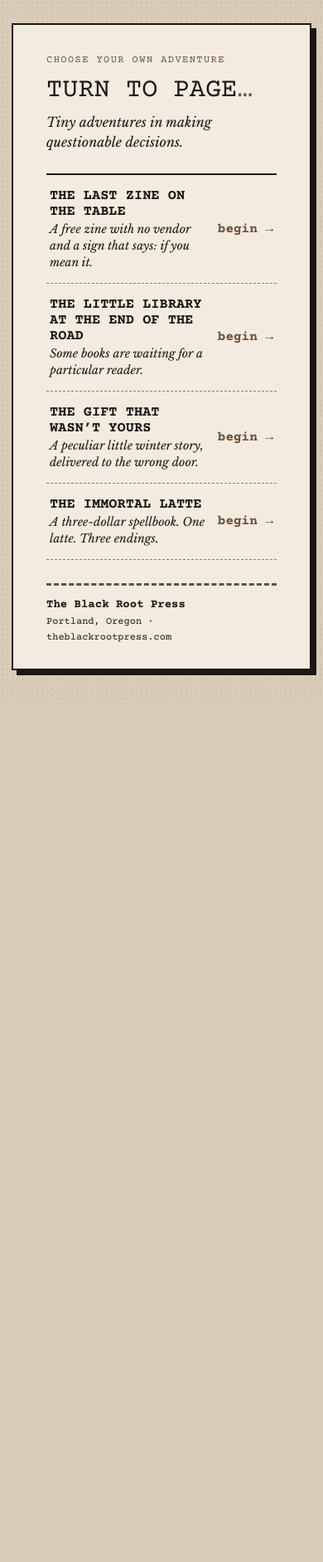
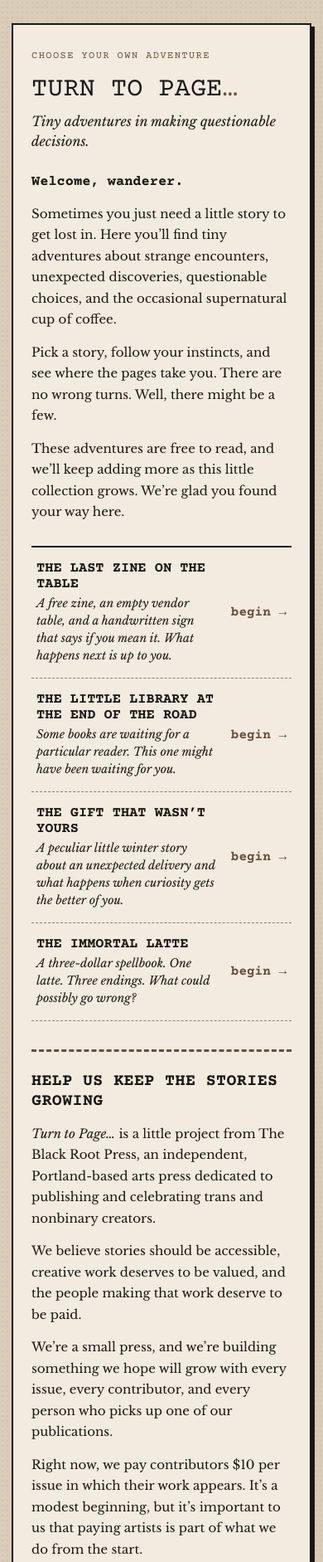
Before and after one commit to blackrootpress/choose-your-own, a plain HTML site: page index.html in a window 390 px wide. Shown: the top 1883 px of the page at 83% size. Before the commit the page ends 844 px from the top, so only its background shows below. Drawn offline with nearby package versions, Linux system fonts and the light colour scheme.

Commit message:
Update landing page: welcome text, story blurbs and support section
Add the new welcome and story descriptions, the Help us keep the stories
growing section with contributor sponsorship, PayPal donation buttons and
the PayPal QR code.

Co-Authored-By: Claude Opus 5.5 <noreply@anthropic.com>
Claude-Session: https://claude.ai/code/session_011mJdaFW3WBuFeGTujHMC2S

```diff
--- a/index.html
+++ b/index.html
@@ -4,25 +4,48 @@
 <meta charset="utf-8">
 <meta name="viewport" content="width=device-width, initial-scale=1">
 <title>Turn to Page… · The Black Root Press</title>
-<link href="https://fonts.googleapis.com/css2?family=Courier+Prime:wght@400;700&family=Libre+Baskerville:ital@0;1&display=swap" rel="stylesheet">
+<meta name="description" content="Tiny choose-your-own adventures from The Black Root Press, free to read.">
+<link href="https://fonts.googleapis.com/css2?family=Courier+Prime:wght@400;700&family=Libre+Baskerville:ital,wght@0,400;0,700;1,400&display=swap" rel="stylesheet">
 <style>
-:root{--paper:#F3EBDF;--sand:#E6DCCB;--ink:#1B1714;--accent:#6B4F3A;--muted:#8A7F72;--desk:#D9CCB8}
+:root{--paper:#F3EBDF;--cream:#FBF7F0;--sand:#E6DCCB;--ink:#1B1714;--accent:#6B4F3A;--muted:#8A7F72;--desk:#D9CCB8;
+  --mono:"Courier Prime",Courier,"Courier New",monospace;--serif:"Libre Baskerville",Georgia,serif}
 *{box-sizing:border-box}
-body{margin:0;min-height:100vh;background:var(--desk);color:var(--ink);font-family:"Libre Baskerville",Georgia,serif;
-  display:flex;justify-content:center;padding:28px 14px;background-image:radial-gradient(rgba(27,23,20,.05) 1px,transparent 1px);background-size:6px 6px}
-main{width:100%;max-width:560px;background:var(--paper);border:2px solid var(--ink);box-shadow:6px 6px 0 var(--ink);padding:36px 40px 28px;align-self:flex-start}
-.kicker{margin:0;font-family:"Courier Prime",monospace;font-size:12px;letter-spacing:.12em;text-transform:uppercase;color:var(--accent)}
-h1{margin:14px 0 8px;font-family:"Courier Prime",monospace;font-weight:400;font-size:clamp(32px,8vw,44px);text-transform:uppercase;line-height:1.05}
+body{margin:0;min-height:100vh;background:var(--desk);color:var(--ink);font-family:var(--serif);
+  display:flex;justify-content:center;padding:28px 14px 48px;background-image:radial-gradient(rgba(27,23,20,.05) 1px,transparent 1px);background-size:6px 6px}
+main{width:100%;max-width:600px;background:var(--paper);border:2px solid var(--ink);box-shadow:6px 6px 0 var(--ink);padding:38px 42px 30px;align-self:flex-start}
+.kicker{margin:0;font-family:var(--mono);font-size:12px;letter-spacing:.12em;text-transform:uppercase;color:var(--accent)}
+h1{margin:14px 0 8px;font-family:var(--mono);font-weight:400;font-size:clamp(32px,8vw,46px);text-transform:uppercase;line-height:1.05}
 h1 span{color:var(--accent)}
-.tag{margin:0 0 26px;font-style:italic;font-size:16px;line-height:1.5}
-ul{list-style:none;margin:0;padding:0;border-top:2px solid var(--ink)}
-li a{display:flex;justify-content:space-between;align-items:center;gap:14px;padding:16px 4px;border-bottom:1px dashed var(--muted);color:var(--ink);text-decoration:none}
-li a:hover{background:var(--sand)}
-li b{display:block;font-family:"Courier Prime",monospace;text-transform:uppercase;font-size:17px}
-li small{font-style:italic;font-size:14px}
-.go{flex:none;font-family:"Courier Prime",monospace;font-weight:700;color:var(--accent)}
-footer{margin-top:28px;padding-top:12px;border-top:3px dashed var(--accent);font-family:"Courier Prime",monospace;font-size:12px;line-height:1.6}
+.tag{margin:0 0 24px;font-style:italic;font-size:16px;line-height:1.5}
+p{font-size:15.5px;line-height:1.7;margin:0 0 14px}
+.welcome{margin:0 0 28px}
+.welcome .hello{font-family:var(--mono);font-weight:700;font-size:17px;margin-bottom:10px}
+h2{margin:0 0 14px;font-family:var(--mono);font-weight:700;font-size:20px;line-height:1.2;text-transform:uppercase;letter-spacing:.02em}
+ul.stories{list-style:none;margin:0 0 34px;padding:0;border-top:2px solid var(--ink)}
+.stories a{display:flex;justify-content:space-between;align-items:center;gap:16px;padding:16px 6px;border-bottom:1px dashed var(--muted);color:var(--ink);text-decoration:none;transition:background .15s}
+.stories a:hover,.stories a:focus-visible{background:var(--sand);outline:none}
+.stories b{display:block;font-family:var(--mono);text-transform:uppercase;font-size:17px;margin-bottom:3px}
+.stories small{display:block;font-style:italic;font-size:14px;line-height:1.5}
+.go{flex:none;font-family:var(--mono);font-weight:700;color:var(--accent);transition:transform .15s}
+.stories a:hover .go{transform:translateX(4px)}
+.support{border-top:3px dashed var(--accent);padding-top:24px}
+.sponsor{margin:22px 0 18px;padding:18px 20px 6px;background:var(--cream);border:2px solid var(--ink);box-shadow:4px 4px 0 var(--ink)}
+.sponsor h2{font-size:17px;margin-bottom:10px}
+.btns{display:flex;flex-wrap:wrap;gap:12px;margin:18px 0 6px}
+.btn{display:inline-block;border:2px solid var(--ink);background:var(--sand);color:var(--ink);text-decoration:none;padding:11px 16px;
+  font-family:var(--mono);font-weight:700;font-size:14.5px;box-shadow:3px 3px 0 var(--ink);transition:transform .1s,box-shadow .1s}
+.btn:hover{transform:translate(-1px,-1px);box-shadow:4px 4px 0 var(--ink)}
+.btn:active{transform:translate(2px,2px);box-shadow:1px 1px 0 var(--ink)}
+.btn.alt{background:var(--paper)}
+.qr{display:flex;gap:16px;align-items:center;margin:18px 0 22px;padding:14px;border:1px dashed var(--muted);background:var(--cream)}
+.qr img{width:150px;height:150px;flex:none;background:#fff;border:1px solid var(--ink)}
+.qr p{margin:0;font-size:14px;line-height:1.55}
+.signoff{margin-top:22px}
+.signoff p{margin:0 0 6px}
+footer{margin-top:18px;padding-top:12px;border-top:3px dashed var(--accent);font-family:var(--mono);font-size:12.5px;line-height:1.7}
 footer b{font-size:14px}
+footer a{color:var(--ink)}
+@media (max-width:480px){main{padding:28px 22px 24px;box-shadow:4px 4px 0 var(--ink)}p{font-size:15px}.qr{flex-direction:column;text-align:center}.btn{width:100%;text-align:center}}
 </style>
 </head>
 <body>
@@ -30,13 +53,52 @@ footer b{font-size:14px}
   <p class="kicker">Choose your own adventure</p>
   <h1>Turn to Page<span>…</span></h1>
   <p class="tag">Tiny adventures in making questionable decisions.</p>
-  <ul>
-    <li><a href="last-zine/"><span><b>The Last Zine on the Table</b><small>A free zine with no vendor and a sign that says: if you mean it.</small></span><span class="go">begin →</span></a></li>
-    <li><a href="little-library/"><span><b>The Little Library at the End of the Road</b><small>Some books are waiting for a particular reader.</small></span><span class="go">begin →</span></a></li>
-    <li><a href="the-gift/"><span><b>The Gift That Wasn’t Yours</b><small>A peculiar little winter story, delivered to the wrong door.</small></span><span class="go">begin →</span></a></li>
-    <li><a href="immortal-latte/"><span><b>The Immortal Latte</b><small>A three-dollar spellbook. One latte. Three endings.</small></span><span class="go">begin →</span></a></li>
+
+  <section class="welcome">
+    <p class="hello">Welcome, wanderer.</p>
+    <p>Sometimes you just need a little story to get lost in. Here you’ll find tiny adventures about strange encounters, unexpected discoveries, questionable choices, and the occasional supernatural cup of coffee.</p>
+    <p>Pick a story, follow your instincts, and see where the pages take you. There are no wrong turns. Well, there might be a few.</p>
+    <p>These adventures are free to read, and we’ll keep adding more as this little collection grows. We’re glad you found your way here.</p>
+  </section>
+
+  <ul class="stories">
+    <li><a href="last-zine/"><span><b>The Last Zine on the Table</b><small>A free zine, an empty vendor table, and a handwritten sign that says if you mean it. What happens next is up to you.</small></span><span class="go">begin →</span></a></li>
+    <li><a href="little-library/"><span><b>The Little Library at the End of the Road</b><small>Some books are waiting for a particular reader. This one might have been waiting for you.</small></span><span class="go">begin →</span></a></li>
+    <li><a href="the-gift/"><span><b>The Gift That Wasn’t Yours</b><small>A peculiar little winter story about an unexpected delivery and what happens when curiosity gets the better of you.</small></span><span class="go">begin →</span></a></li>
+    <li><a href="immortal-latte/"><span><b>The Immortal Latte</b><small>A three-dollar spellbook. One latte. Three endings. What could possibly go wrong?</small></span><span class="go">begin →</span></a></li>
   </ul>
-  <footer><b>The Black Root Press</b><br>Portland, Oregon · theblackrootpress.com</footer>
+
+  <section class="support" id="support">
+    <h2>Help us keep the stories growing</h2>
+    <p><em>Turn to Page…</em> is a little project from The Black Root Press, an independent, Portland-based arts press dedicated to publishing and celebrating trans and nonbinary creators.</p>
+    <p>We believe stories should be accessible, creative work deserves to be valued, and the people making that work deserve to be paid.</p>
+    <p>We’re a small press, and we’re building something we hope will grow with every issue, every contributor, and every person who picks up one of our publications.</p>
+    <p>Right now, we pay contributors $10 per issue in which their work appears. It’s a modest beginning, but it’s important to us that paying artists is part of what we do from the start.</p>
+    <p>Every purchase and donation helps us continue that commitment. Proceeds go back into contributor payments and the paper, ink, binding materials, and other supplies that make our publications possible.</p>
+
+    <div class="sponsor">
+      <h2>Want to sponsor a contributor?</h2>
+      <p>A donation of $10 covers the equivalent of one contributor payment at our current rate.</p>
+      <p>Whether you contribute $1, $5, $10, or more, you’re helping us publish new voices, make more zines, and keep creative work finding its way into people’s hands.</p>
+      <p>There’s absolutely no obligation to donate. These stories are here for you to enjoy, and we’re happy you’re reading them.</p>
+    </div>
+
+    <div class="btns">
+      <a class="btn" href="https://www.paypal.com/donate/?hosted_button_id=F3TX23AYLKTEE" target="_blank" rel="noopener">Sponsor a Contributor · $10</a>
+      <a class="btn alt" href="https://www.paypal.com/donate/?hosted_button_id=F3TX23AYLKTEE" target="_blank" rel="noopener">Make a Donation · Any Amount</a>
+    </div>
+    <div class="qr" id="give">
+      <img src="paypal-qr.png" alt="PayPal QR code for donations to The Black Root Press">
+      <p><strong>Prefer your phone?</strong> Scan this code with your camera to give through PayPal. To sponsor a contributor, enter $10 on the PayPal page, or give any amount you like.</p>
+    </div>
+
+    <div class="signoff">
+      <p>Thank you for reading, sharing, and helping this little press put more art into the world.</p>
+      <p><em>With gratitude,</em></p>
+    </div>
+  </section>
+
+  <footer><b>The Black Root Press</b><br>Portland, Oregon<br><a href="https://theblackrootpress.com">theblackrootpress.com</a></footer>
 </main>
 </body>
 </html>
```
Also changed, not shown: paypal-qr.png (added).
